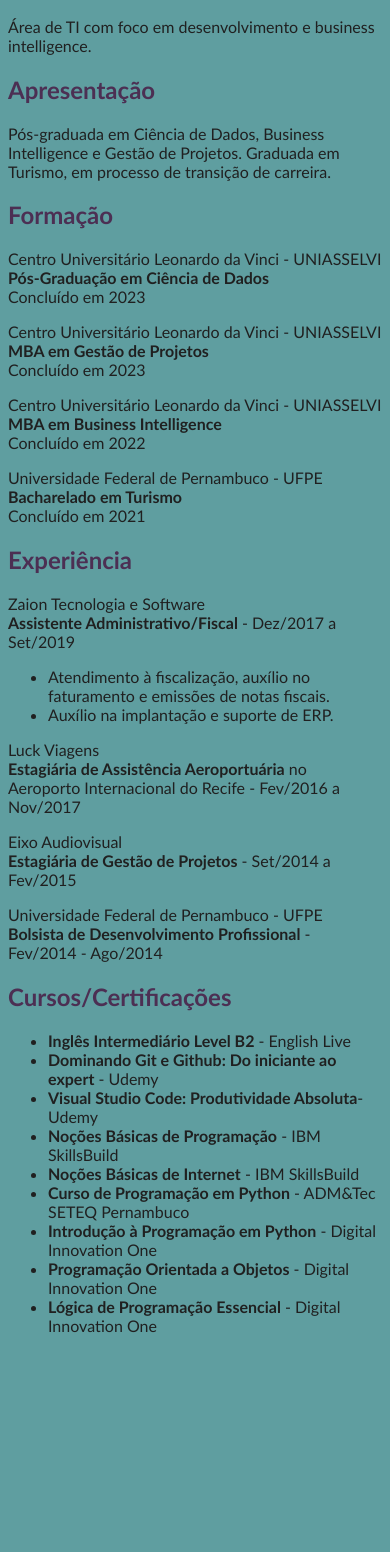
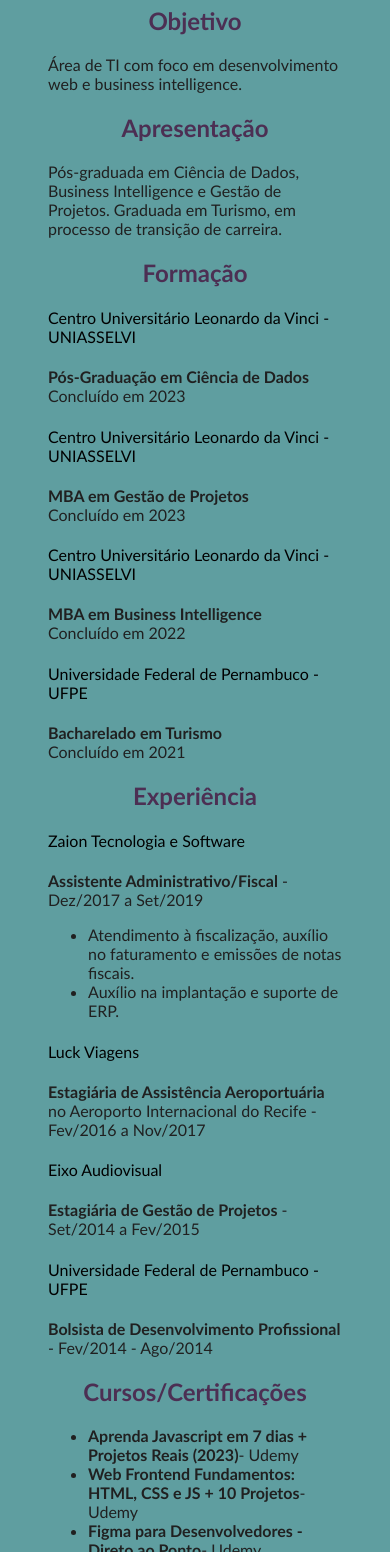
Before and after one commit to alinetguimaraes/CurriculoAlineTorresGuimaraes, a plain HTML site: page index.html in a window 390 px wide. Shown: the part 448-2000 px from the top of the page. Before the commit the page ends 1799 px from the top, so only its background shows below. Drawn offline with Linux system fonts and the light colour scheme.

Commit message:
atualização currículo

```diff
--- a/index.html
+++ b/index.html
@@ -1,110 +1,108 @@
 <!DOCTYPE html>
-<html lang="en">
+<html lang="pt-br">
 <head>
     <meta charset="UTF-8">
     <meta name="viewport" content="width=device-width, initial-scale=1.0">
+    <link rel="stylesheet" href="style.css">
     <title>Currículo Aline Torres Guimarães</title>
-    <style>
-        body {
-            background-color: cadetblue;
-            font-family: 'Gill Sans', 'Gill Sans MT', Calibri, 'Trebuchet MS', sans-serif;
-        }
-
-        h1 {
-            color: #4c2f53;
-
-        }
-
-        h2 {
-            color:#4c2f53;
-        }
-
-        p {
-            color: #202020;
-        }
-
-        ul li {
-            color:#202020;
-        }
-    </style>
 </head>
 <body>
 
-    <center>
-    <img src="aline_icone_curriculo.png">
+    <header>
+        <img src="perfil aline.jpg">
         <h1>Aline Torres Guimarães</h1>
         <p>E-mail: aline.tguimaraes@gmail.com | Telefone: (81) 97914-6780| <a href="https://www.linkedin.com/in/aline-torres-guimaraes/" target="_blank">LinkedIn</a> | <a href="https://github.com/alinetguimaraes" target="_blank">Github</a> </p>
         <p>Alberto Maia - Camaragibe/PE</p>
-    </center>
+    </header>
 
+    <main>
         <h2>Objetivo</h2>
-    <p>Área de TI com foco em desenvolvimento e business intelligence. </p>
+        <p>Área de TI com foco em desenvolvimento web e business intelligence. </p>
 
         <h2>Apresentação</h2>
         <p>Pós-graduada em Ciência de Dados, Business Intelligence e Gestão de Projetos. Graduada em Turismo, em processo de transição de carreira.</p>
 
+        <!-- Formação -->
+
+        <section>
             <h2>Formação</h2>
 
-    <p>Centro Universitário Leonardo da Vinci - UNIASSELVI
-        <br>
-        <strong>Pós-Graduação em Ciência de Dados</strong>
-        <br>
-        Concluído em 2023
-    </p>
+            <article>
+                <h4>Centro Universitário Leonardo da Vinci - UNIASSELVI</h4>
 
-    <p>Centro Universitário Leonardo da Vinci - UNIASSELVI
-        <br>
-        <strong>MBA em Gestão de Projetos</strong>
-        <br>
-        Concluído em 2023
-    </p>
+                <p><strong>Pós-Graduação em Ciência de Dados</strong> </p>
 
-    <p>Centro Universitário Leonardo da Vinci - UNIASSELVI
-        <br>
-        <strong>MBA em Business Intelligence</strong>
-        <br>
-        Concluído em 2022
-    </p>
+                <p>Concluído em 2023</p>
+        </article>
 
-    <p>Universidade Federal de Pernambuco - UFPE
-        <br>
-        <strong>Bacharelado em Turismo</strong>
-        <br>
-        Concluído em 2021
-    </p>
+            <article>
 
+                <h4>Centro Universitário Leonardo da Vinci - UNIASSELVI </h4>
+
+                <p><strong>MBA em Gestão de Projetos</strong></p>
+
+                <p>Concluído em 2023</p>
+            </article>
+
+            <article>
+                <h4>Centro Universitário Leonardo da Vinci - UNIASSELVI</h4>
+
+                <p><strong>MBA em Business Intelligence</strong></p>
+
+                <p>Concluído em 2022</p>
+            </article>
+
+            <article>
+                <h4>Universidade Federal de Pernambuco - UFPE </h4>
+
+                <p><strong>Bacharelado em Turismo</strong></p>
+
+                <p>Concluído em 2021</p>
+            </article>
+        </section>
+
+        <!-- Experiência -->
+
+        <section>
             <h2>Experiência</h2>
-    <p>Zaion Tecnologia e Software
-        <br>
-        <b>Assistente Administrativo/Fiscal</b> - Dez/2017 a Set/2019
-        <br> <ul>
+                <h4>Zaion Tecnologia e Software</h4>
+
+                <p><b>Assistente Administrativo/Fiscal</b> - Dez/2017 a Set/2019</p>
+
+                <ul>
                     <li>Atendimento à fiscalização, auxílio no faturamento e emissões de notas fiscais.</li>
 
-            <li>Auxílio na implantação e suporte de ERP.</li> </ul>
-    </p>
+                    <li>Auxílio na implantação e suporte de ERP.</li>
+                </ul>
 
-    <p>Luck Viagens
-        <br>
-        <b>Estagiária de Assistência Aeroportuária</b> no Aeroporto Internacional do Recife - Fev/2016 a Nov/2017
 
-    </p>
+                <h4>Luck Viagens</h4>
 
-    <p>Eixo Audiovisual
-        <br>
-        <b>Estagiária de Gestão de Projetos</b> -  Set/2014 a Fev/2015
+                <p><b>Estagiária de Assistência Aeroportuária</b> no Aeroporto Internacional do Recife - Fev/2016 a Nov/2017</p>
 
-    </p>
 
-    <p>Universidade Federal de Pernambuco - UFPE
-        <br>
-        <b>Bolsista de Desenvolvimento Profissional</b> - Fev/2014 - Ago/2014
+                <h4>Eixo Audiovisual</h4>
 
-    </p>
+                <p><b>Estagiária de Gestão de Projetos</b> -  Set/2014 a Fev/2015</p>
+
+
+
+                <h4>Universidade Federal de Pernambuco - UFPE</h4>
+
+                <p><b>Bolsista de Desenvolvimento Profissional</b> - Fev/2014 - Ago/2014</p>
+
+
+        </section>
+
+        <!-- Certificações -->
 
     <h2>Cursos/Certificações</h2>
 
     <ul>
 
+    <li><b>Aprenda Javascript em 7 dias + Projetos Reais (2023)</b>- Udemy</li>
+    <li><b>Web Frontend Fundamentos: HTML, CSS e JS + 10 Projetos</b>- Udemy</li>
+    <li><b>Figma para Desenvolvedores - Direto ao Ponto</b>- Udemy</li>
     <li><b>Inglês Intermediário Level B2</b> - English Live</li>
     <li><b>Dominando Git e Github: Do iniciante ao expert</b> - Udemy</li>
     <li><b>Visual Studio Code: Produtividade Absoluta</b>- Udemy</li>
@@ -116,6 +114,8 @@
     <li><b>Lógica de Programação Essencial</b> - Digital Innovation One</li>
 
     </ul>
+    </main>
 
+    <footer>Aline Guimarães | 2023</footer>
 </body>
 </html>
--- /dev/null
+++ b/style.css
@@ -0,0 +1,58 @@
+body {
+    background-color: cadetblue;
+    font-family: 'Gill Sans', 'Gill Sans MT', Calibri, 'Trebuchet MS', sans-serif;
+    margin: 2em 6em;
+}
+
+header{
+    text-align: center;
+}
+
+header img{
+    max-width: 12.5em;
+    max-height: 12.5em;
+    border-radius: 50%;
+    border: solid 2px white;
+}
+
+h1 {
+    color: #4c2f53;
+
+}
+
+h2 {
+    color:#4c2f53;
+}
+
+h4{
+    font-weight: lighter;
+}
+
+
+
+p {
+    color: #202020;
+    margin-bottom: 0;
+    margin-top: 0;
+}
+
+ul li {
+    color:#202020;
+}
+
+footer{
+    padding: 1em;
+    text-align: center;
+}
+
+@media screen and (max-width: 48em){
+    /* Menor que 768px */
+
+   body{
+    margin: 2em 3em;
+   }
+
+   h2{
+    text-align: center;
+   }
+}
```
Also changed, not shown: aline_icone_curriculo.png (deleted), perfil aline.jpg (added). Lines whose indentation alone changed are shown as unchanged.
